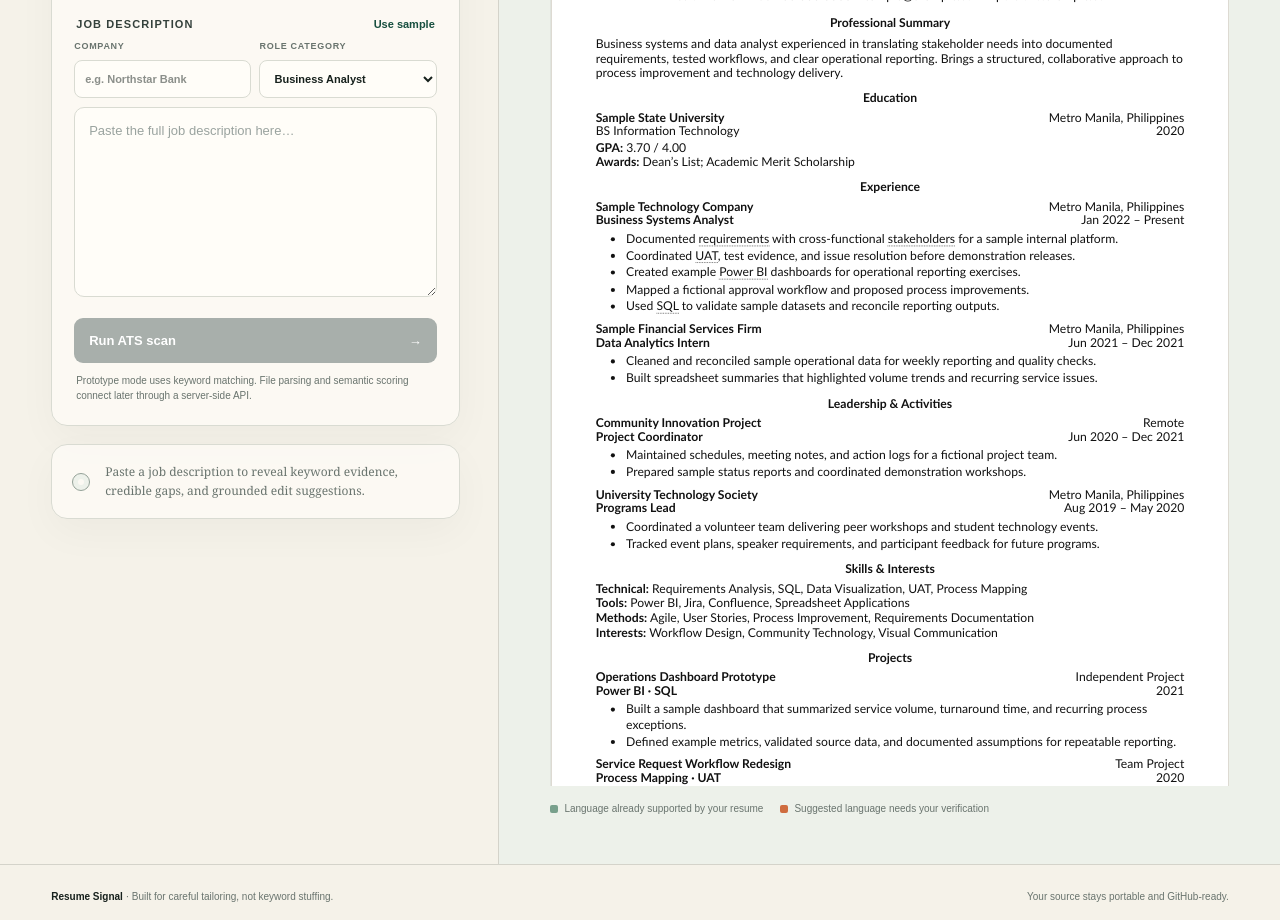
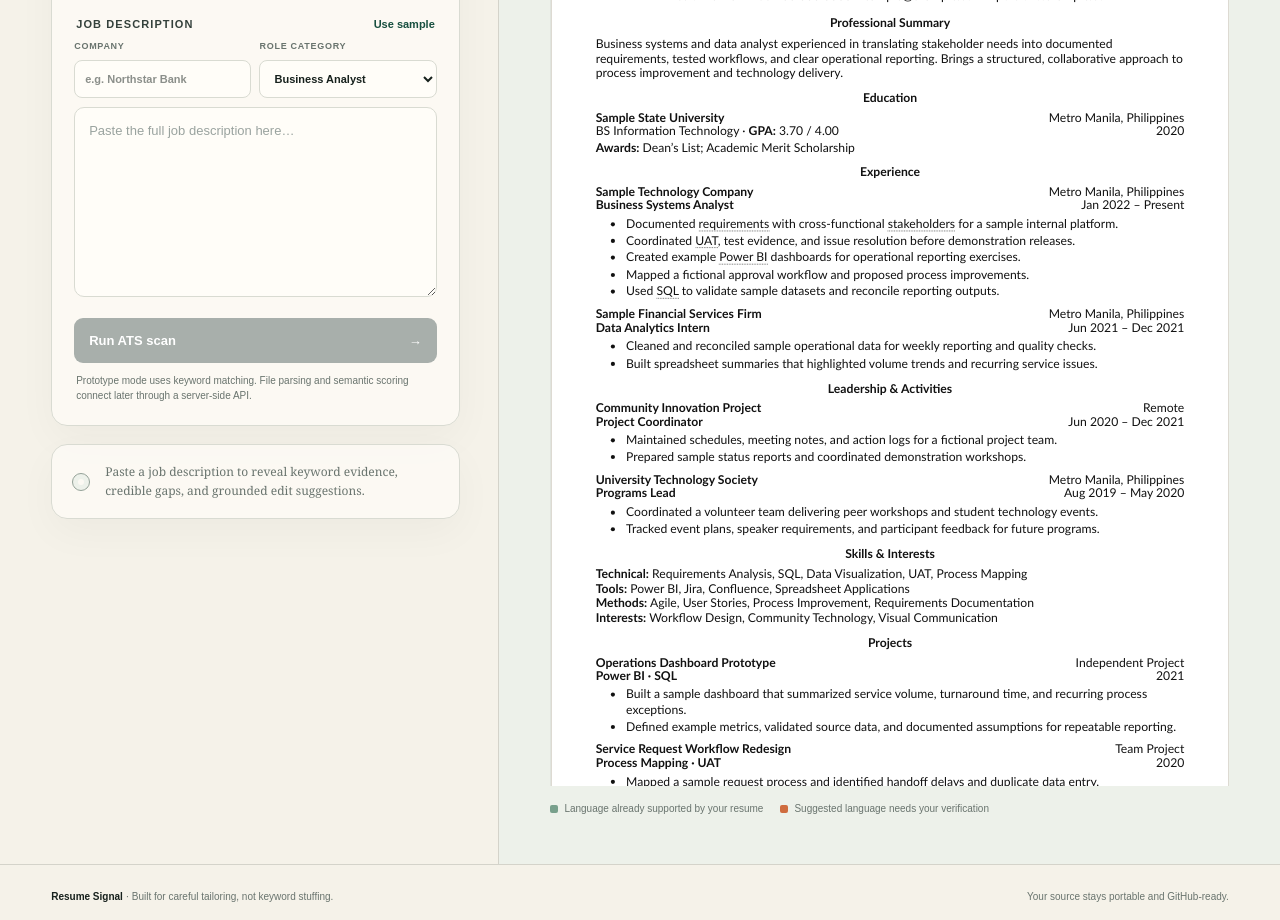
Before and after one commit to carlo-cortez/resume-signal, a Next.js app: page / in a window 1280 px wide. Shown: the part 800-1720 px from the top of the page. Built offline with nearby package versions, Linux system fonts and the light colour scheme.

Commit message:
Combine degree and GPA line

```diff
--- a/app/page.tsx
+++ b/app/page.tsx
@@ -527,9 +527,8 @@ export default function Home() {
               <ResumeSection title="Education">
                 <div className="resume-entry">
                   <div className="resume-line"><strong>Sample State University</strong><span>Metro Manila, Philippines</span></div>
-                  <div className="resume-line"><span>BS Information Technology</span><span>2020</span></div>
+                  <div className="resume-line"><span>BS Information Technology · <strong>GPA:</strong> 3.70 / 4.00</span><span>2020</span></div>
                   <div className="education-details">
-                    <p><strong>GPA:</strong> 3.70 / 4.00</p>
                     <p><strong>Awards:</strong> Dean’s List; Academic Merit Scholarship</p>
                   </div>
                 </div>
```
Also changed, not shown: 1 other file (tests, documents, lock files or other folders).
